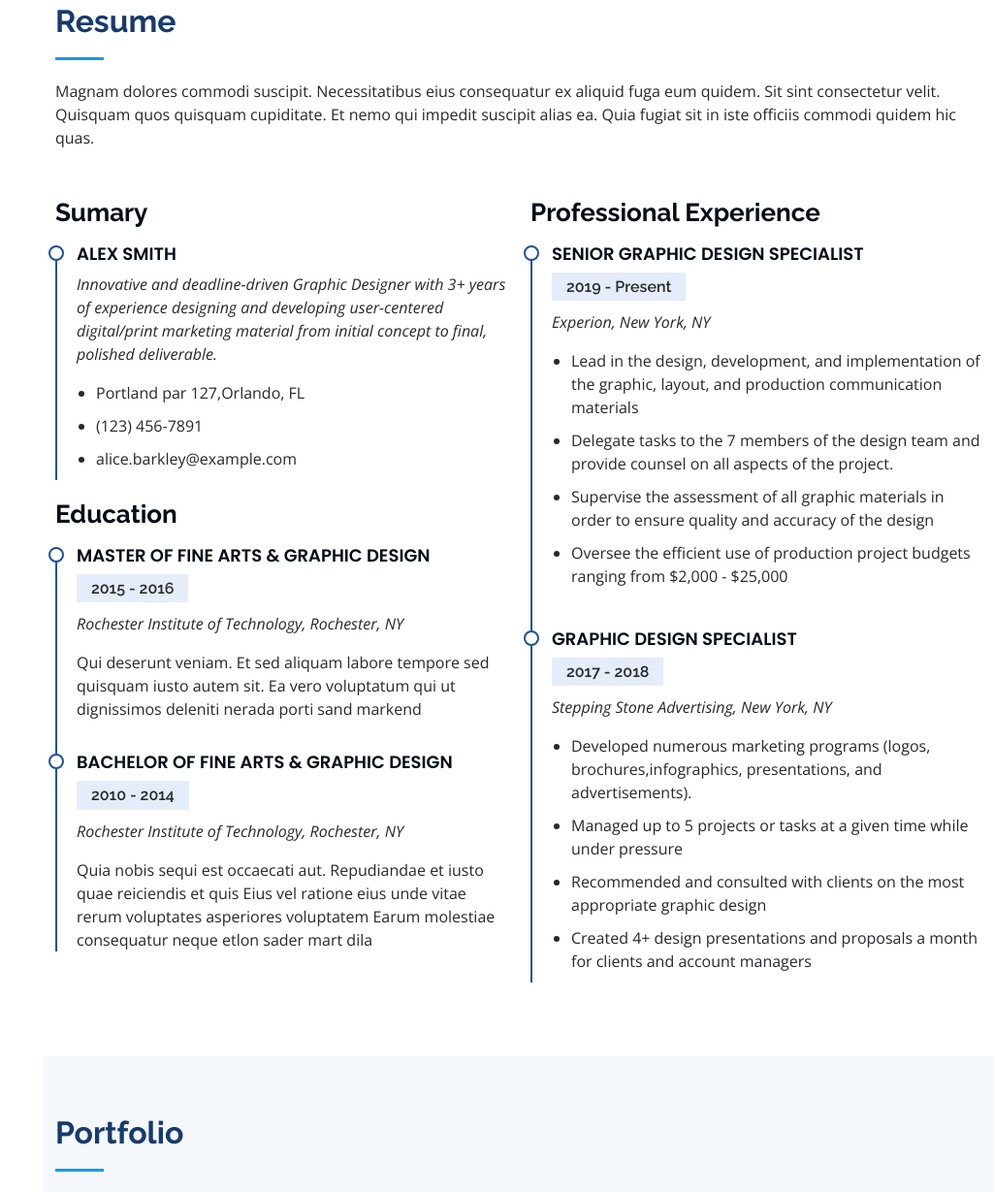
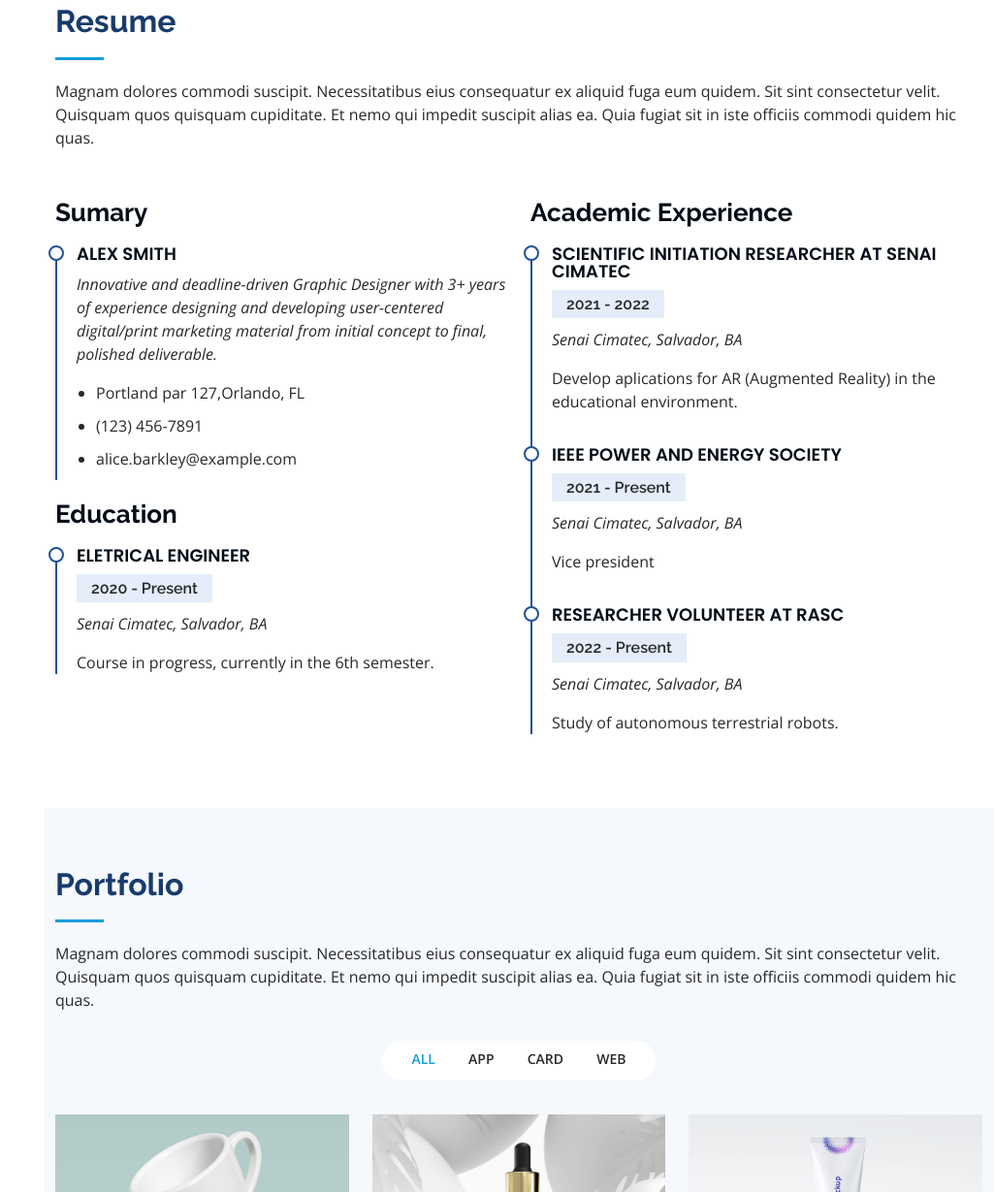
Before and after one commit to jumanascimento/jumanascimento.github.io, a plain HTML site: page index.html in a window 1280 px wide. Shown: the part 2702-3931 px from the top of the page at 97% size, without its empty margins (255-1280 px from the left). Drawn offline with nearby package versions, Linux system fonts and the light colour scheme.

Commit message:
Alteração no resumo 2.0

```diff
--- a/index.html
+++ b/index.html
@@ -291,42 +291,36 @@
 
             <h3 class="resume-title">Education</h3>
             <div class="resume-item">
-              <h4>Master of Fine Arts &amp; Graphic Design</h4>
-              <h5>2015 - 2016</h5>
-              <p><em>Rochester Institute of Technology, Rochester, NY</em></p>
-              <p>Qui deserunt veniam. Et sed aliquam labore tempore sed quisquam iusto autem sit. Ea vero voluptatum qui ut dignissimos deleniti nerada porti sand markend</p>
+              <h4>Eletrical engineer</h4>
+              <h5>2020 - Present</h5>
+              <p><em>Senai Cimatec, Salvador, BA</em></p>
+              <p>Course in progress, currently in the 6th semester.</p>
             </div>
+
+          </div>
+          <div class="col-lg-6" data-aos="fade-up" data-aos-delay="100">
+            <h3 class="resume-title">Academic Experience</h3>
             <div class="resume-item">
-              <h4>Bachelor of Fine Arts &amp; Graphic Design</h4>
-              <h5>2010 - 2014</h5>
-              <p><em>Rochester Institute of Technology, Rochester, NY</em></p>
-              <p>Quia nobis sequi est occaecati aut. Repudiandae et iusto quae reiciendis et quis Eius vel ratione eius unde vitae rerum voluptates asperiores voluptatem Earum molestiae consequatur neque etlon sader mart dila</p>
+              <h4>Scientific initiation researcher at Senai Cimatec</h4>
+              <h5>2021 - 2022</h5>
+              <p><em>Senai Cimatec, Salvador, BA</em></p>
+              <p>Develop aplications for AR (Augmented Reality) in the educational environment.</p>
+            </div>
+
+            <div class="resume-item">
+              <h4>IEEE Power and Energy Society</h4>
+              <h5>2021 - Present</h5>
+              <p><em>Senai Cimatec, Salvador, BA</em></p>
+              <p>Vice president</p>
+            </div>
+
+            <div class="resume-item">
+              <h4>Researcher volunteer at RASC</h4>
+              <h5>2022 - Present</h5>
+              <p><em>Senai Cimatec, Salvador, BA</em></p>
+              <p>Study of autonomous terrestrial robots.</p>
             </div>
           </div>
-          <div class="col-lg-6" data-aos="fade-up" data-aos-delay="100">
-            <h3 class="resume-title">Professional Experience</h3>
-            <div class="resume-item">
-              <h4>Senior graphic design specialist</h4>
-              <h5>2019 - Present</h5>
-              <p><em>Experion, New York, NY </em></p>
-              <ul>
-                <li>Lead in the design, development, and implementation of the graphic, layout, and production communication materials</li>
-                <li>Delegate tasks to the 7 members of the design team and provide counsel on all aspects of the project. </li>
-                <li>Supervise the assessment of all graphic materials in order to ensure quality and accuracy of the design</li>
-                <li>Oversee the efficient use of production project budgets ranging from $2,000 - $25,000</li>
-              </ul>
-            </div>
-            <div class="resume-item">
-              <h4>Graphic design specialist</h4>
-              <h5>2017 - 2018</h5>
-              <p><em>Stepping Stone Advertising, New York, NY</em></p>
-              <ul>
-                <li>Developed numerous marketing programs (logos, brochures,infographics, presentations, and advertisements).</li>
-                <li>Managed up to 5 projects or tasks at a given time while under pressure</li>
-                <li>Recommended and consulted with clients on the most appropriate graphic design</li>
-                <li>Created 4+ design presentations and proposals a month for clients and account managers</li>
-              </ul>
-            </div>
           </div>
         </div>
 
```
